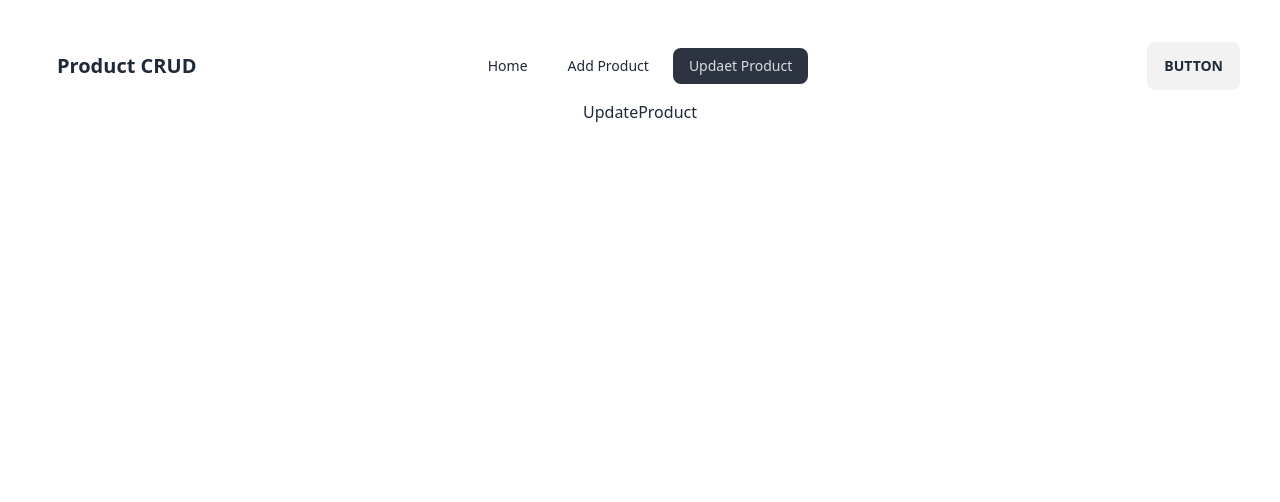
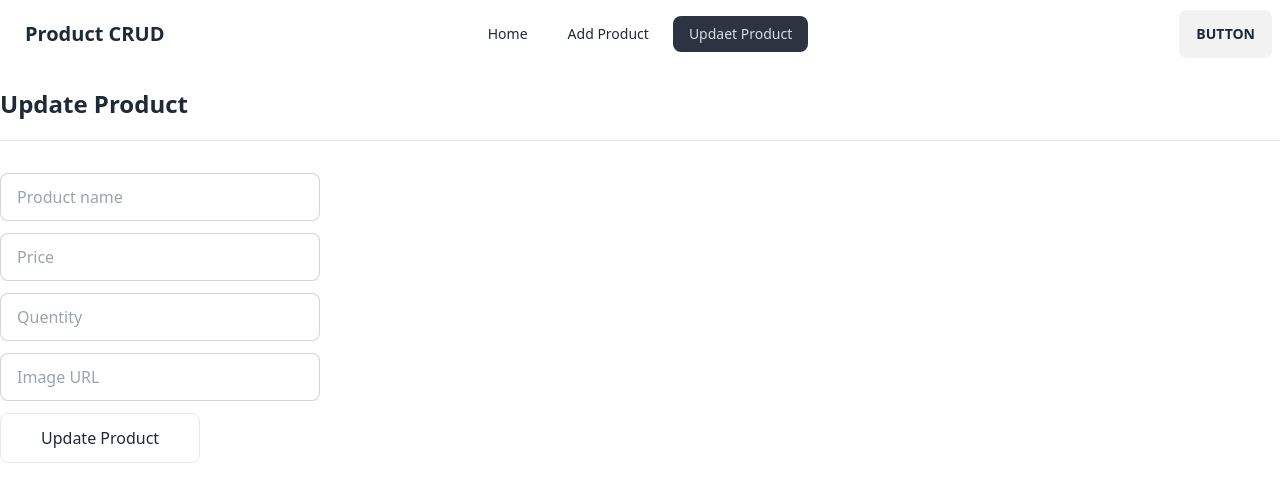
Before and after one commit to abdurrahim5g/mongodb-product-crud-client, a React (Vite) app: page /update-product in a window 1280 px wide. Shown: the top 502 px of the page. Built offline with nearby package versions, Linux system fonts and the light colour scheme.

Commit message:
Added Update & Add product page

```diff
--- a/src/App.css
+++ b/src/App.css
@@ -1,6 +1,7 @@
-#root {
-  max-width: 1280px;
-  margin: 0 auto;
-  padding: 2rem;
-  text-align: center;
+button {
+  cursor: pointer;
 }
+
+input[type="submit"] {
+  cursor: pointer;
+}
--- a/src/Pages/AddProduct.jsx
+++ b/src/Pages/AddProduct.jsx
@@ -1,5 +1,54 @@
 const AddProduct = () => {
-  return <div className="AddProduct-page">AddProduct</div>;
+  return (
+    <div className="AddProduct-page">
+      <h2 className="text-2xl font-semibold my-5">Add Product</h2>
+      <hr className="mb-8" />
+
+      <div className="product-add-form">
+        <form className="grid gap-3">
+          <div className="single-input grid-rows-1">
+            <input
+              type="text"
+              name="name"
+              placeholder="Product name"
+              className="input input-bordered w-full max-w-xs"
+            />
+          </div>
+          <div className="single-input grid-rows-1">
+            <input
+              type="text"
+              name="price"
+              placeholder="Price"
+              className="input input-bordered w-full max-w-xs"
+            />
+          </div>
+          <div className="single-input grid-rows-1">
+            <input
+              type="text"
+              name="quentity"
+              placeholder="Quentity"
+              className="input input-bordered w-full max-w-xs"
+            />
+          </div>
+          <div className="single-input grid-rows-1">
+            <input
+              type="url"
+              name="image_url"
+              placeholder="Image URL"
+              className="input input-bordered w-full max-w-xs"
+            />
+          </div>
+          <div className="single-input grid-rows-1">
+            <input
+              type="submit"
+              value={"Add Product"}
+              className="border py-3 px-10 rounded-lg"
+            />
+          </div>
+        </form>
+      </div>
+    </div>
+  );
 };
 
 export default AddProduct;
--- a/src/Pages/UpdateProduct.jsx
+++ b/src/Pages/UpdateProduct.jsx
@@ -1,5 +1,54 @@
 const UpdateProduct = () => {
-  return <div className="UpdateProduct-page">UpdateProduct</div>;
+  return (
+    <div className="UpdateProduct-page">
+      <h2 className="text-2xl font-semibold my-5">Update Product</h2>
+      <hr className="mb-8" />
+
+      <div className="product-add-form">
+        <form className="grid gap-3">
+          <div className="single-input grid-rows-1">
+            <input
+              type="text"
+              name="name"
+              placeholder="Product name"
+              className="input input-bordered w-full max-w-xs"
+            />
+          </div>
+          <div className="single-input grid-rows-1">
+            <input
+              type="text"
+              name="price"
+              placeholder="Price"
+              className="input input-bordered w-full max-w-xs"
+            />
+          </div>
+          <div className="single-input grid-rows-1">
+            <input
+              type="text"
+              name="quentity"
+              placeholder="Quentity"
+              className="input input-bordered w-full max-w-xs"
+            />
+          </div>
+          <div className="single-input grid-rows-1">
+            <input
+              type="url"
+              name="image_url"
+              placeholder="Image URL"
+              className="input input-bordered w-full max-w-xs"
+            />
+          </div>
+          <div className="single-input grid-rows-1">
+            <input
+              type="submit"
+              value={"Update Product"}
+              className="border py-3 px-10 rounded-lg"
+            />
+          </div>
+        </form>
+      </div>
+    </div>
+  );
 };
 
 export default UpdateProduct;
```
